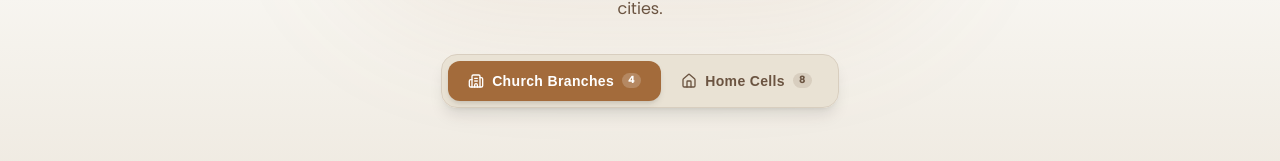
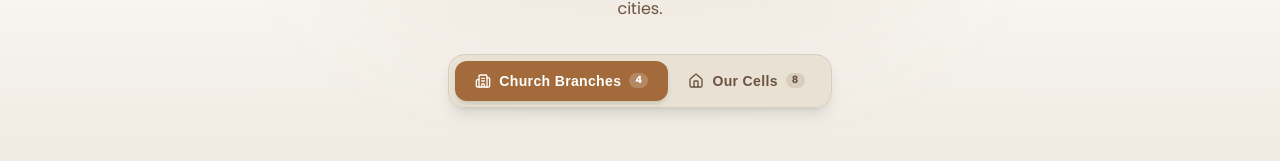
Before and after one commit to Bkins21/church, a React (Vite) app: page / in a window 1280 px wide. Both pictures are taken after a click on the button "Branches". Shown: the part 332-493 px from the top of the page. Built offline with nearby package versions, Linux system fonts and the light colour scheme; no server answers; the database is empty; a web font is replaced by a local one.

Commit message:
refactor(branches): update cell section terminology
Shorten the description text and rename "Home Cells" to "Our Cells" for better clarity and conciseness.

```diff
--- a/src/components/Branches.tsx
+++ b/src/components/Branches.tsx
@@ -131,7 +131,7 @@ export default function Branches({ initialSubTab = 'branches', onSubTabChange }:
           >
             {isBranches
               ? 'Find our physical church centers, service schedules, and resident pastors across cities.'
-              : 'Connect with a weekly fellowship home cell close to your residence or campus.'}
+              : 'Connect with a cell close to your residence '}
           </p>
 
           {/* Sub-Tab Navigation Switcher */}
@@ -169,7 +169,7 @@ export default function Branches({ initialSubTab = 'branches', onSubTabChange }:
                 id="tab-btn-cells"
               >
                 <Home className="h-4 w-4" />
-                <span>Home Cells</span>
+                <span>Our Cells</span>
                 <span className={`text-[10px] px-1.5 py-0.2 rounded-full font-mono font-bold ${
                   !isBranches ? 'bg-white/20 text-white' : 'bg-[#D8CEBF] text-[#6B5441]'
                 }`}>
```
